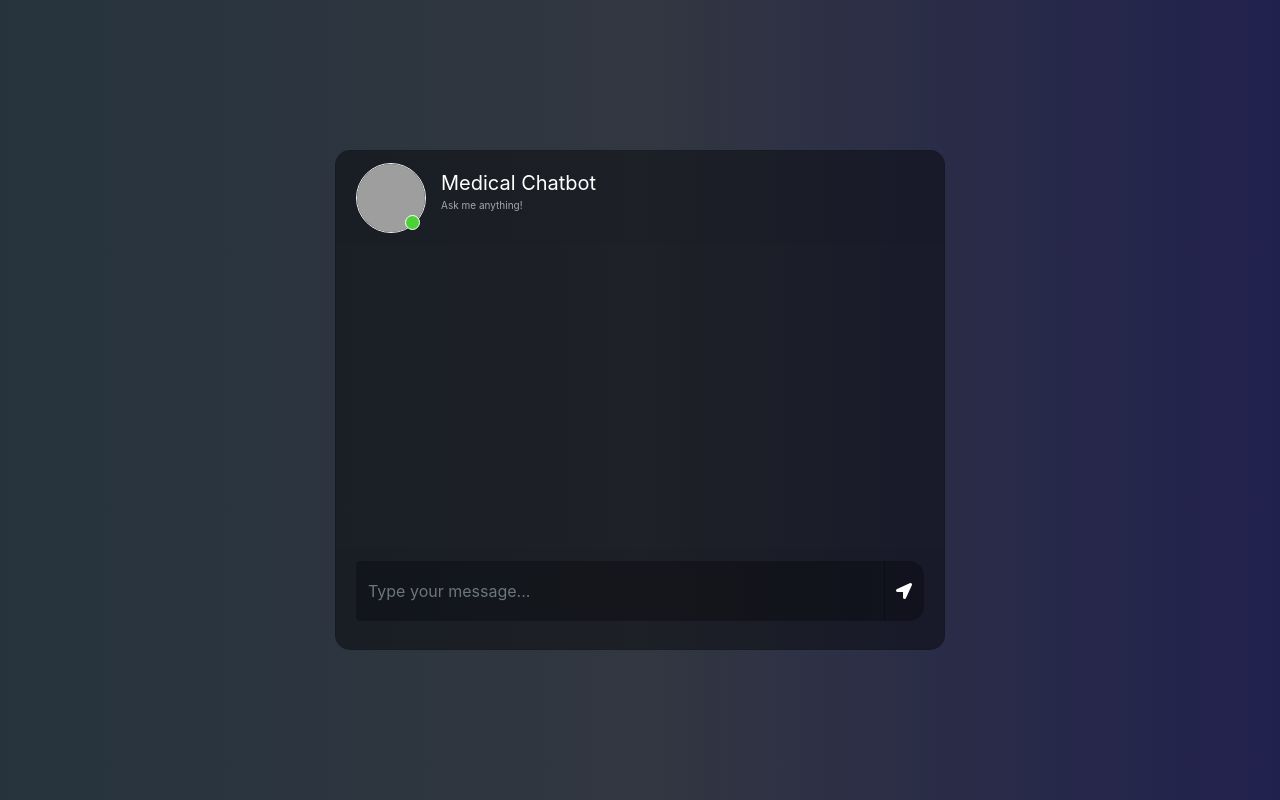
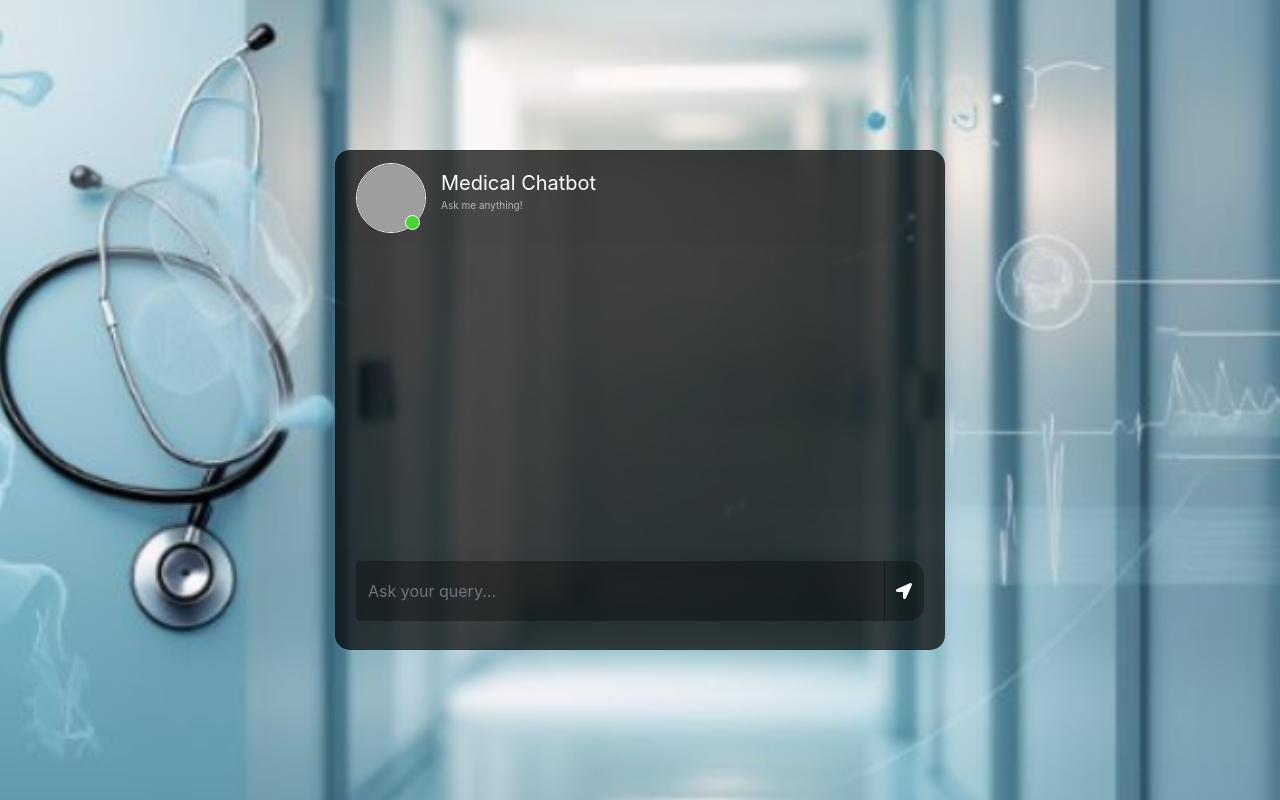
Before and after one commit to Mozeel-V/Medical-Chatbot, a Flask app: page / in a window 1280 px wide. Run offline with Flask 3, Linux system fonts and the light colour scheme; some libraries are stand-ins or nearby versions; grey boxes are pictures that could not be loaded.

Commit message:
Made changes to UI and prompt

```diff
--- a/src/prompt.py
+++ b/src/prompt.py
@@ -2,7 +2,8 @@
 system_prompt = (
     "You are an assistant for question-answering tasks."
     "Use the following pieces of retrieved context to answer "
-    "the question. if you don't know the answer, say that you "
+    "the question. Do not try to complete or assume the query being asked "
+    "if you don't know the answer, say that you "
     "don't know. Use atmost two to three sentences and keep the "
     "answer concise."
     "\n\n"
--- a/static/style.css
+++ b/static/style.css
@@ -1,9 +1,16 @@
-body,html{
+/*body,html{
 	height: 100%;
 	margin: 0;
 	background: rgb(44, 47, 59);
    background: -webkit-linear-gradient(to right, rgb(40, 59, 34), rgb(54, 60, 70), rgb(32, 32, 43));
 	background: linear-gradient(to right, rgb(38, 51, 61), rgb(50, 55, 65), rgb(33, 33, 78));
+}*/
+
+body, html {
+    height: 100%;
+    margin: 0;
+    background: url('background.png') no-repeat center center fixed;
+    background-size: cover;
 }
 
 .chat{
@@ -13,7 +20,7 @@ body,html{
 .card{
 	height: 500px;
 	border-radius: 15px !important;
-	background-color: rgba(0,0,0,0.4) !important;
+	background-color: rgba(0,0,0,0.7) !important;
 }
 .contacts_body{
 	padding:  0.75rem 0 !important;
--- a/template.py
+++ b/template.py
@@ -11,7 +11,8 @@ list_of_files = {
     ".env",
     "setup.py",
     "app.py",
-    "research/trials.ipynb"
+    "store_index.py",
+    "notebooks/trials.ipynb"
 }
 
 for filepath in list_of_files:
--- a/templates/chat.html
+++ b/templates/chat.html
@@ -37,7 +37,7 @@
 						</div>
 						<div class="card-footer">
 							<form id="messageArea" class="input-group">
-                                <input type="text" id="text" name="msg" placeholder="Type your message..." autocomplete="off" class="form-control type_msg" required/>
+                                <input type="text" id="text" name="msg" placeholder="Ask your query..." autocomplete="off" class="form-control type_msg" required/>
 								<div class="input-group-append">
 									<button type="submit" id="send" class="input-group-text send_btn"><i class="fas fa-location-arrow"></i></button>
 								</div>
```
Also changed, not shown: static/background.png (added), 2 other files.
